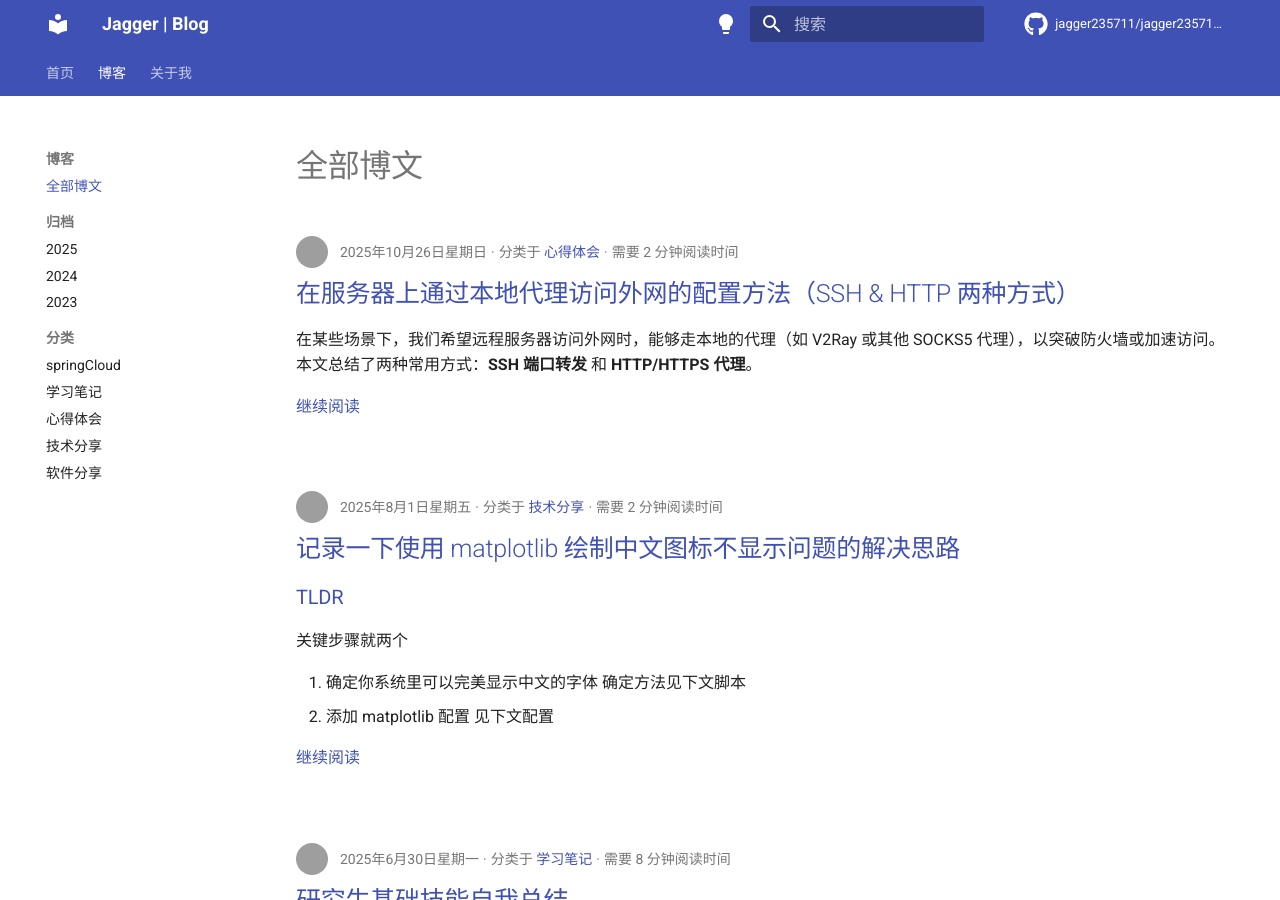
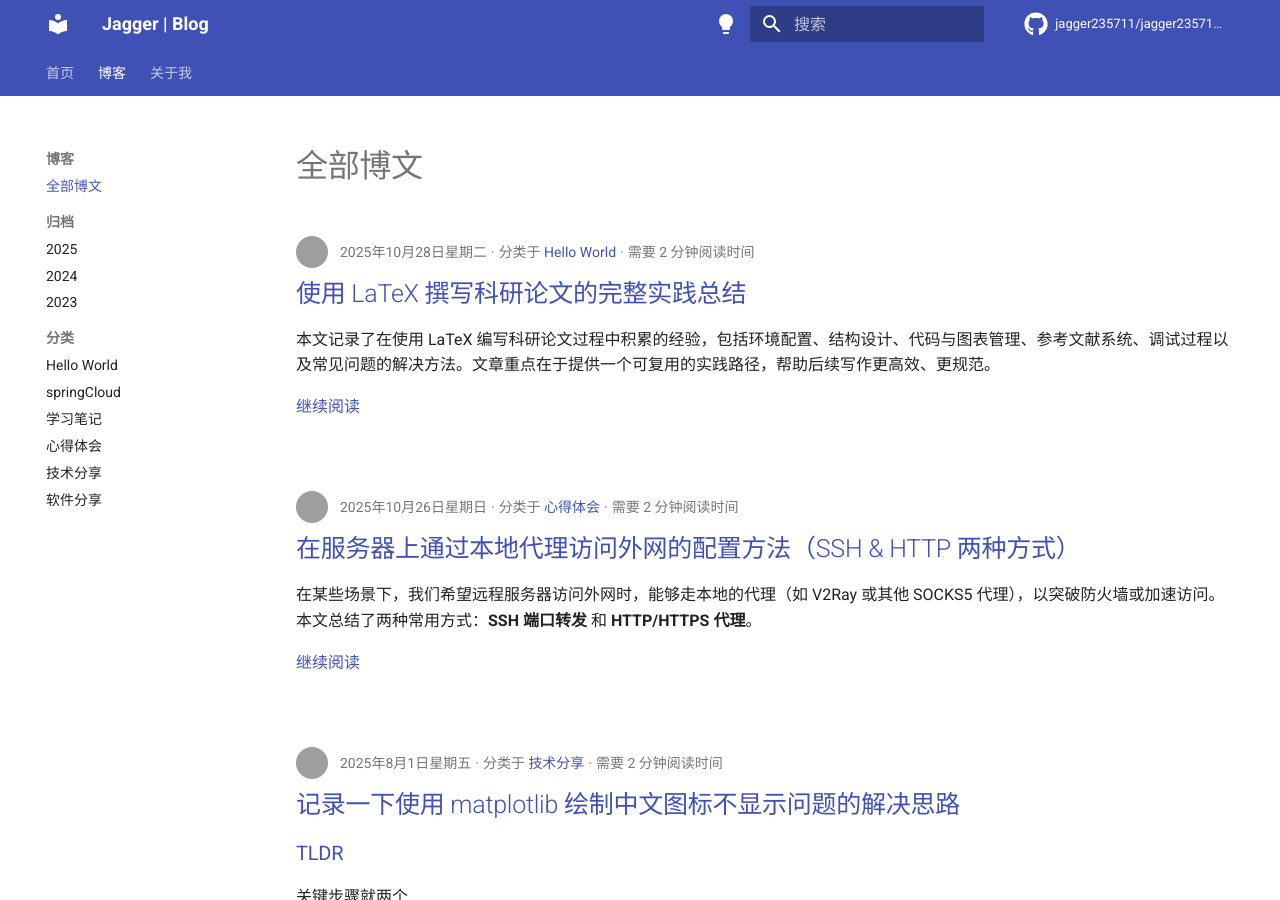
Before and after one commit to jagger235711/jagger235711.github.io, an MkDocs documentation site: the page built from docs/blog/index.md, in a window 1280 px wide and 900 px high. Built offline with MkDocs 1.6.1 and Material for MkDocs 9.7.7, drawn with Linux system fonts in a browser that asks for light colours; comment, search, counter and statistics services are not loaded; some of the changed text lies outside the part shown; grey boxes are pictures that could not be loaded.

```diff
--- a/docs/blog/posts/latex写文献小记.md
+++ b/docs/blog/posts/latex写文献小记.md
@@ -1,6 +1,6 @@
 ---
-draft: true
-date: 2023-01-31
+# draft: true
+date: 2025-10-28
 categories:
   - Hello World
 authors:
```
